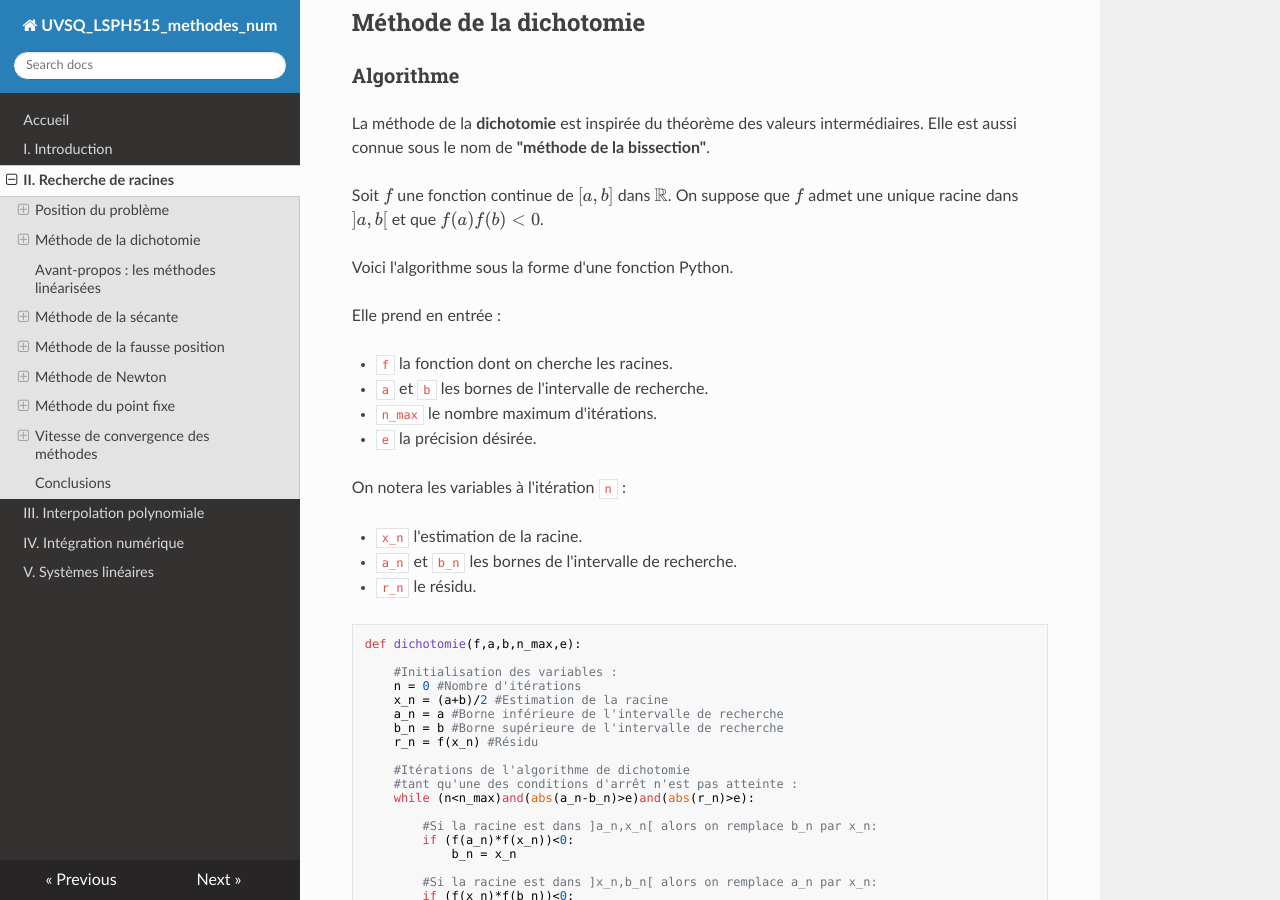
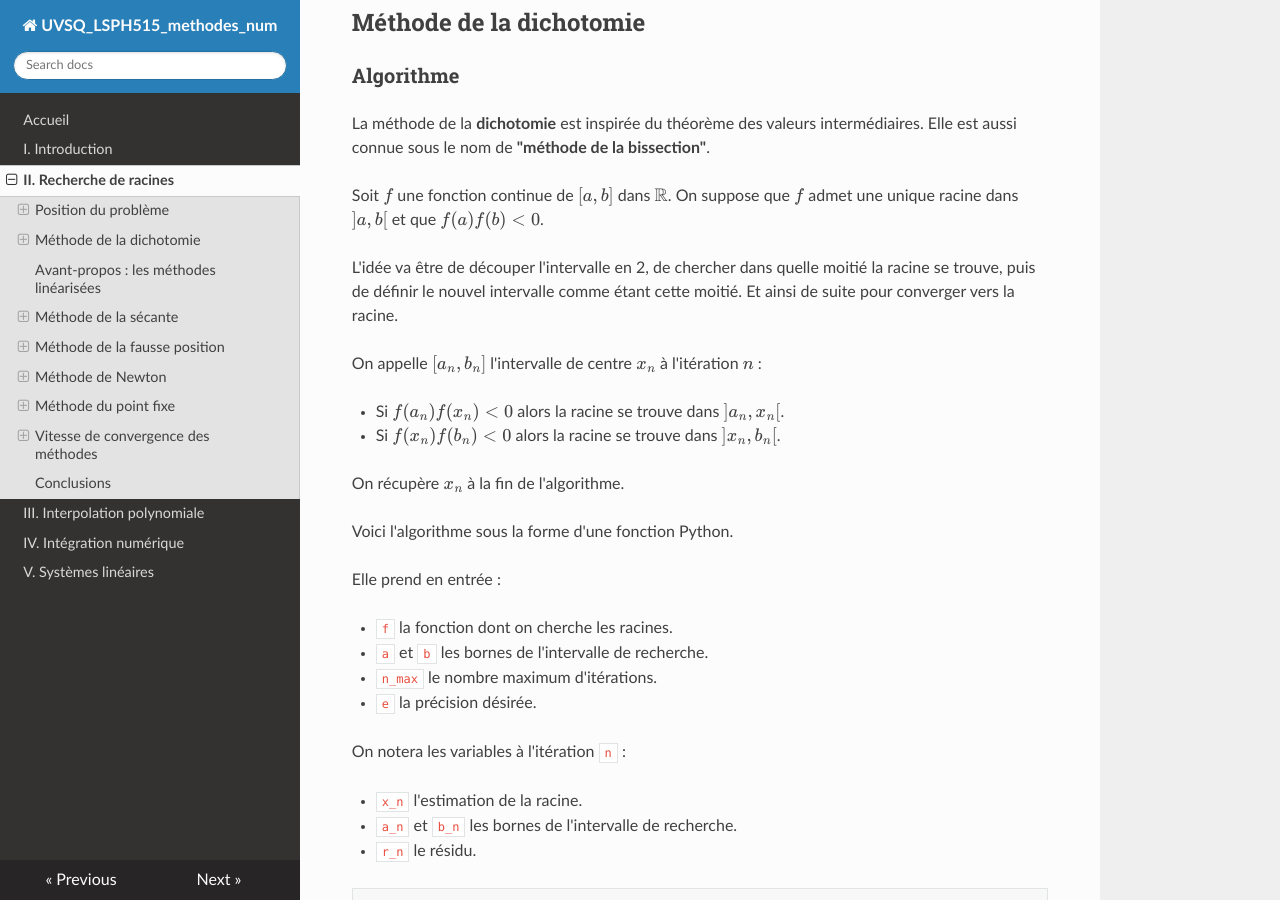
Before and after one commit to NicOudart/UVSQ_LSPH515_methodes_num, an MkDocs documentation site: the page built from docs/Chap2_Recherche_de_racines.md, in a window 1280 px wide and 900 px high, scrolled down 5025 px. Built offline with MkDocs 1.6.1, drawn with Linux system fonts in a browser that asks for light colours; nearby versions of some CDN libraries; some of the changed text lies outside the part shown.

Commit message:
-Minor fix in Chapter 2.

```diff
--- a/docs/Chap2_Recherche_de_racines.md
+++ b/docs/Chap2_Recherche_de_racines.md
@@ -167,6 +167,17 @@ Elle est aussi connue sous le nom de **"méthode de la bissection"**.
 
 Soit $f$ une fonction continue de $[a,b]$ dans $\mathbb{R}$.
 On suppose que $f$ admet une unique racine dans $]a,b[$ et que $f(a)f(b)<0$.
+
+L'idée va être de découper l'intervalle en 2, de chercher dans quelle moitié la racine se trouve, puis de définir le nouvel intervalle comme étant cette moitié.
+Et ainsi de suite pour converger vers la racine.
+
+On appelle $[a_n,b_n]$ l'intervalle de centre $x_n$ à l'itération $n$ :
+
+- Si $f(a_n)f(x_n)<0$ alors la racine se trouve dans $]a_n,x_n[$.
+
+- Si $f(x_n)f(b_n)<0$ alors la racine se trouve dans $]x_n,b_n[$.
+
+On récupère $x_n$ à la fin de l'algorithme.
 
 Voici l'algorithme sous la forme d'une fonction Python.
 
@@ -297,9 +308,9 @@ où $q_n$ est une approximation de $f'(\xi)$.
 
 L'idée des méthodes linéarisées est donc :
 
-* D'approcher une fonction non-linéaire par une droite.
+* D'approcher à chaque itération la fonction par une droite de pente $q_n$ passant par le point $(x_n,f(x_n))$.
 
-* Déterminer à chaque itération $x_{n+1}$ comme l'intersection entre l'axe $(Ox)$ et la droite de pente $q_n$ passant par le point $(x_n,f(x_n))$.
+* Déterminer à chaque itération $x_{n+1}$ comme l'intersection entre l'axe $(Ox)$ et cette droite.
 
 Les méthodes linéarisées (méthode de la sécante, méthode de la fausse position, méthode de Newton, etc.) se différentient par **le choix de $q_n$**.
 
```
Also changed, not shown: other parts of docs/Chap2_Recherche_de_racines.md (+2 -2 lines).
